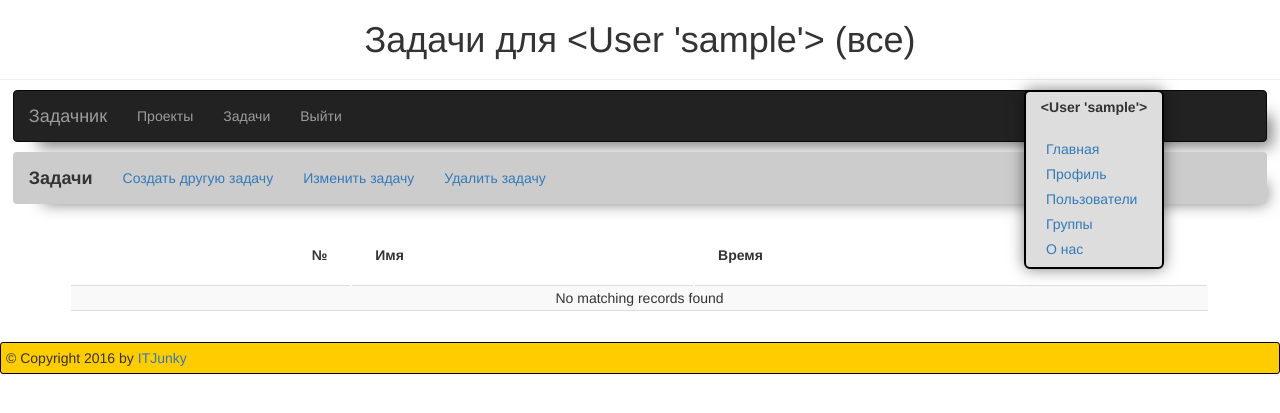
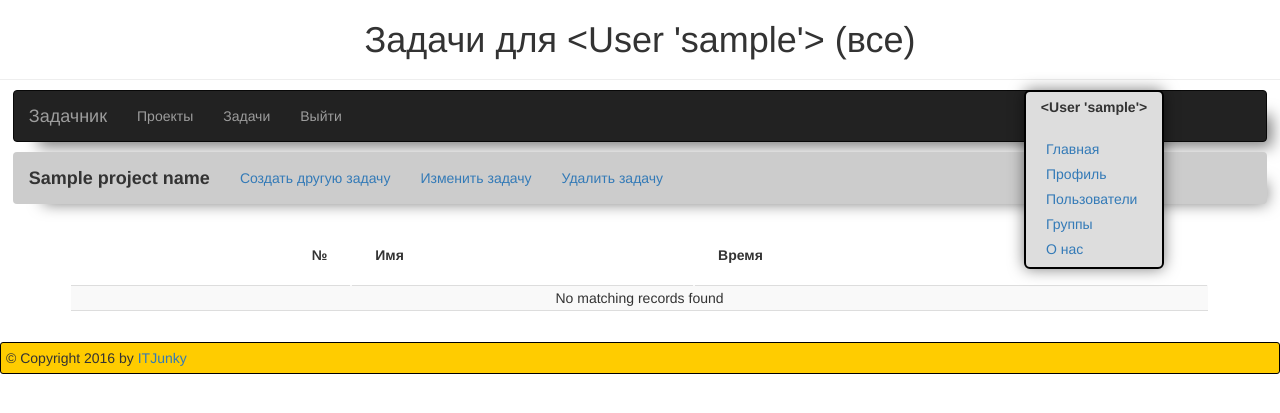
Before and after one commit to itJunky/web-tasker.py, a Flask app: template web_tasker/templates/task/list.html in a window 1280 px wide. Shown: the top 413 px of the page. Run offline with Flask 2, Linux system fonts and the light colour scheme; tables that the repository leaves empty hold one stand-in row (values such as "Sample post"); the template is opened without the code that fills it: values that come from a table or form of the project are taken from there, most other values are stand-ins (such as "Sample title", 1, 10 or a date in 2020); some libraries are stand-ins or nearby versions.

Commit message:
Show project name in second bar

```diff
--- a/web_tasker/templates/menu/task.html
+++ b/web_tasker/templates/menu/task.html
@@ -1,6 +1,12 @@
 <nav class="taskmenu nav navbar">
   <div class="navbar-header">
-    <label class="navbar-brand task-title">Задачи</label>
+    <label class="navbar-brand task-title">
+      {% if project_name %}
+        {{ project_name }}
+      {% else %}
+        Задачи
+      {% endif %}
+    </label>
   </div>
   <ul class="nav navbar-nav taskmenu-elem">
     <li><a href='/task/create?taskparent=0'>Создать другую задачу</a></li>
--- a/web_tasker/templates/task/list.html
+++ b/web_tasker/templates/task/list.html
@@ -13,6 +13,7 @@
     {% include "menu/main.html" %}
     {% include "menu/task.html" %}
   </div> {# id="header" #}
+
   <div id='content' class="container panel-group">
     <table
       id="task-list"
--- a/web_tasker/views.py
+++ b/web_tasker/views.py
@@ -58,7 +58,8 @@ def task(action='list'):
 
         # Check access to project
         try:
-            check_up = db.session.query(ProjectAssociation.id).filter_by(project_id=project_id, user_id=user_id).one()
+            check_up = db.session.query(ProjectAssociation.id).\
+                filter_by(project_id=project_id, user_id=user_id).one()
         except:
             return "Wrong project ID"
 
@@ -72,10 +73,13 @@ def task(action='list'):
             tasks = Task.query.filter(Task.user_id == user_id, Task.project_id == project_id).filter(
                 Task.status == 'Active').all()
 
+        # Get project name
+        project_name = db.session.query(Project.name).filter_by(id=project_id).one()[0]
+
         app.logger.debug('Tasks is:\n' + str(tasks))  # debug
         # tasks = order_tasks(tasks, 0, [])
         return render_template('task/list.html', title=u'Задачи', user=get_nick(), task_list=tasks,
-                               task_status=task_status)
+                               task_status=task_status, project_name=project_name)
 
     ### Creating task
     elif action == 'create':
```
